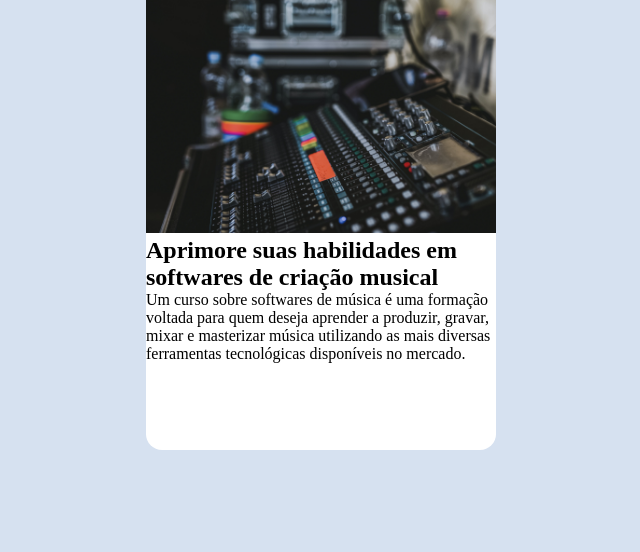
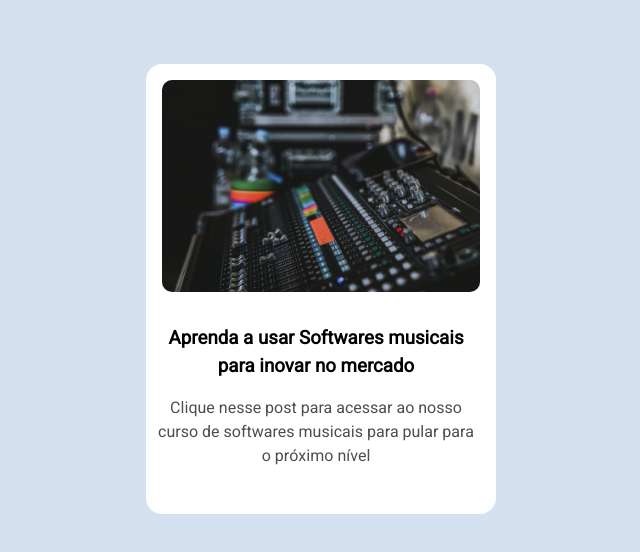
Before and after one commit to mathrews/Desafios-treinos, a plain HTML site: page Desafio-1/desafio-1.html in a window 1280 px wide. Shown: the whole page, without its empty margins (319-959 px from the left). Drawn offline with Linux system fonts and the light colour scheme.

Commit message:
last commit

```diff
--- a/Desafio-1/desafio-1.html
+++ b/Desafio-1/desafio-1.html
@@ -10,11 +10,11 @@
 <body>
     <div class="container-A">
         <div class="imagem">
-            <img src="images/imagem-da-caixa.jpg" alt="codigo-QR">
+            <img src="images/imagem-da-caixa.jpg" alt="mesa-de-som">
         </div>
         <div class="text">
-            <h2>Aprimore suas habilidades em softwares de criação musical</h2>
-            <p>Um curso sobre softwares de música é uma formação voltada para quem deseja aprender a produzir, gravar, mixar e masterizar música utilizando as mais diversas ferramentas tecnológicas disponíveis no mercado.</p>
+            <h3>Aprenda a usar Softwares musicais para inovar no mercado</h3>
+            <p>Clique nesse post para acessar ao nosso curso de softwares musicais para pular para o próximo nível</p>
         </div>
     </div>
 </body>
--- a/Desafio-1/style.css
+++ b/Desafio-1/style.css
@@ -8,11 +8,11 @@
 }
 body{
     background-color: #D6E1F0;
+    margin-top: 5%;
 }
 /* CONTAINER PRINCIPAL */
 .container-A{
     flex-wrap: wrap;
-    display: block;
     width: 350px;
     height: 450px;
     margin: 0 auto;
@@ -20,7 +20,27 @@ body{
     background-color: #ffffff;
 }
 /* ELEMENTOS DO CONTAINER */
+.imagem{
+    padding: 16px;
+}
 img{
     width: 100%;
     height: 40%;
+    border-radius: 10px;
 }
+/* CONTEUDO DE TEXTO */
+.text{
+    width: 326px;
+    height: 200px;
+    margin-left: 2%;
+    font-family: 'Heebo', sans-serif;
+    flex-wrap: wrap;
+    text-align: center;
+}
+h3{
+    padding-top: 12px;
+}
+p{
+    padding-top: 16px;
+    color: #4B4F52;
+}
```
